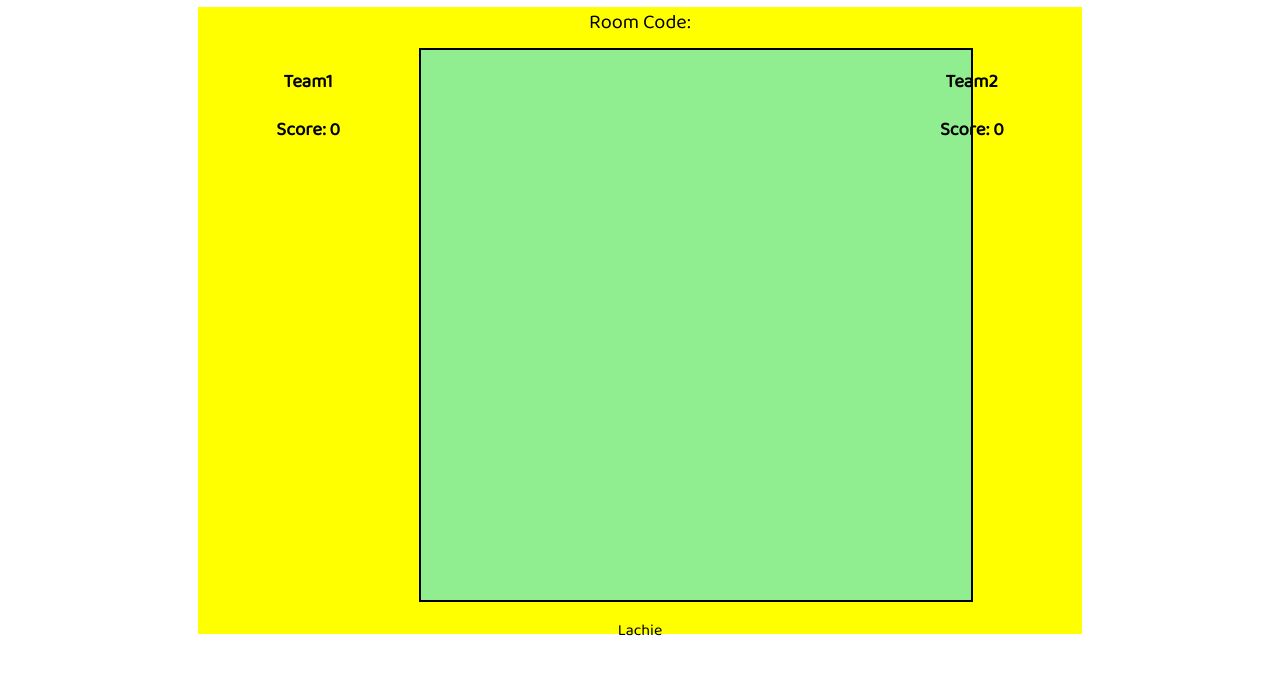
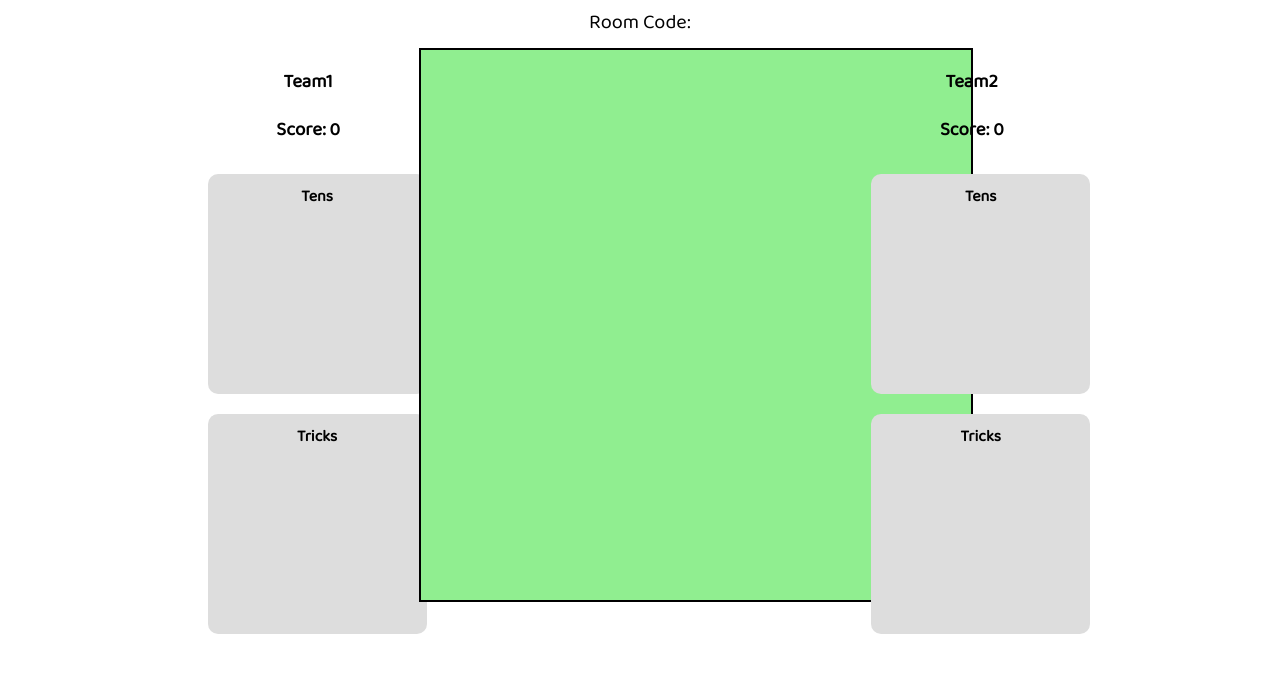
Before and after one commit to cpat430/Tens, a website: page game.html in a window 1280 px wide. Shown: the part 93-768 px from the top of the page. Drawn offline with nearby package versions, Linux system fonts and the light colour scheme; no server answers.

Commit message:
Added card divs

```diff
--- a/game.html
+++ b/game.html
@@ -47,9 +47,17 @@
         <div id='team1-scores'>
             <h3>Team1</h3>
             <h3>Score: <span id='team1-total-score'>0</span></h3>
-            <div id='team1-tens'></div>
-            <div id='team1-tricks'>
+            <div class='cardholder'>
+                <b>Tens</b>
+                <div id='team1-tens'>
 
+                </div>
+            </div>
+            <div class='cardholder'>
+                <b>Tricks</b>
+                <div id='team2-tens'>
+
+                </div>
             </div>
         </div>
 
@@ -58,9 +66,8 @@
 
             </canvas>
 
-            <div>
-                <p class='name'>Lachie</p>
-            </div>
+            <br>
+            <br>
 
             <div id='hand'>
 
@@ -70,8 +77,18 @@
         <div id='team2-scores'>
             <h3>Team2</h3>
             <h3>Score: <span id='team2-total-score'>0</span></h3>
-            <div id='team2-tens'></div>
-            <div id='team2-tricks'></div>
+            <div class='cardholder'>
+                <b>Tens</b>
+                <div id='team2-tens'>
+
+                </div>
+            </div>
+            <div class='cardholder'>
+                <b>Tricks</b>
+                <div id='team2-tricks'>
+
+                </div>
+            </div>
         </div>
     </div>
     </div>
--- a/static/client.js
+++ b/static/client.js
@@ -338,3 +338,5 @@
 //         property.className = "red";
 //     }
 // }
+
+addTrickToScoreboard('team1');
--- a/style.css
+++ b/style.css
@@ -36,7 +36,6 @@
 }
 
 #gameplay {
-    background-color: yellow;
     height: 80%;
     width: 70%;
     text-align: center;
@@ -271,3 +270,15 @@ span {
 .cell:nth-child(3n) {
     background-color: #F00;
 }
+
+.cardholder {
+    background-color: #dddddd;
+    height: 200px;
+    width: 90%;
+
+    margin: 10px;
+    padding: 10px;
+
+    border-radius: 10px;
+    display: inline-block;
+}
```
